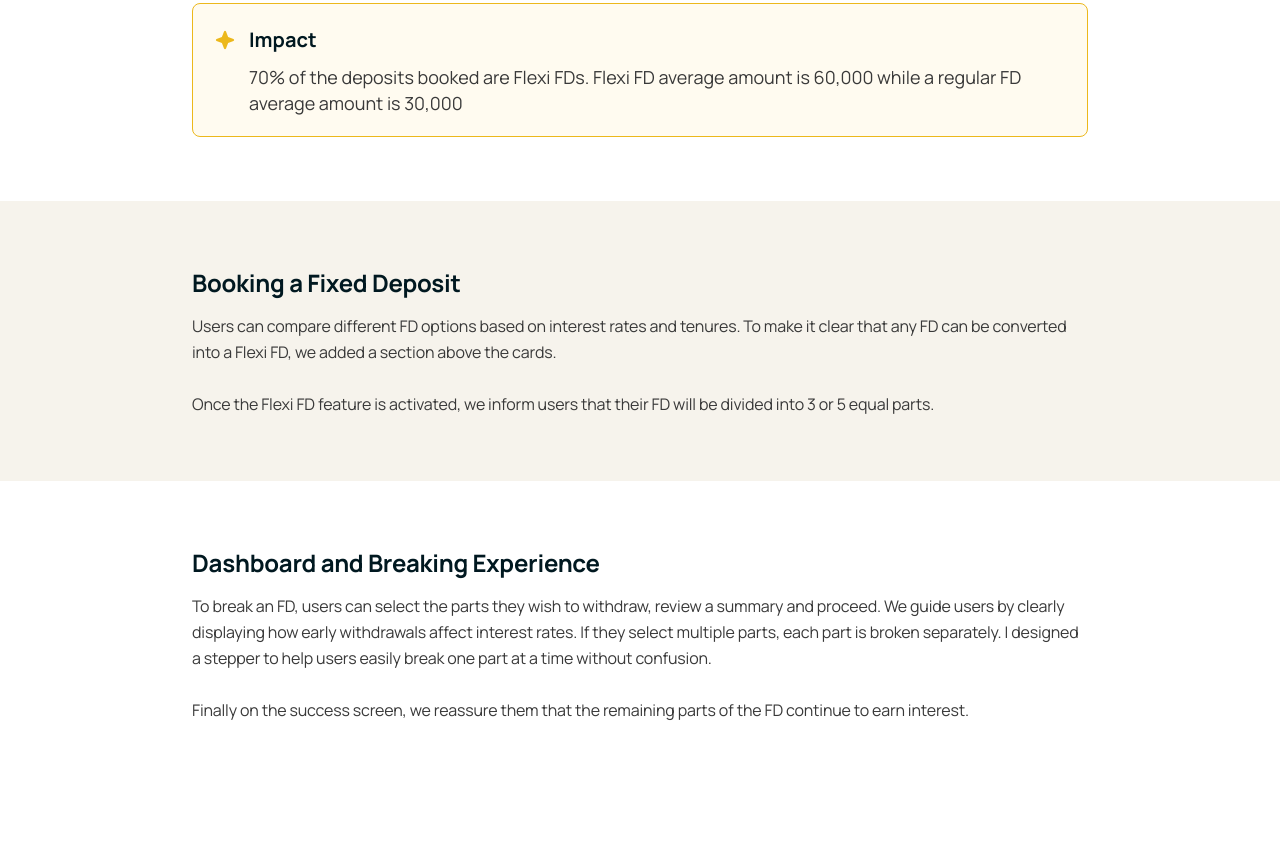
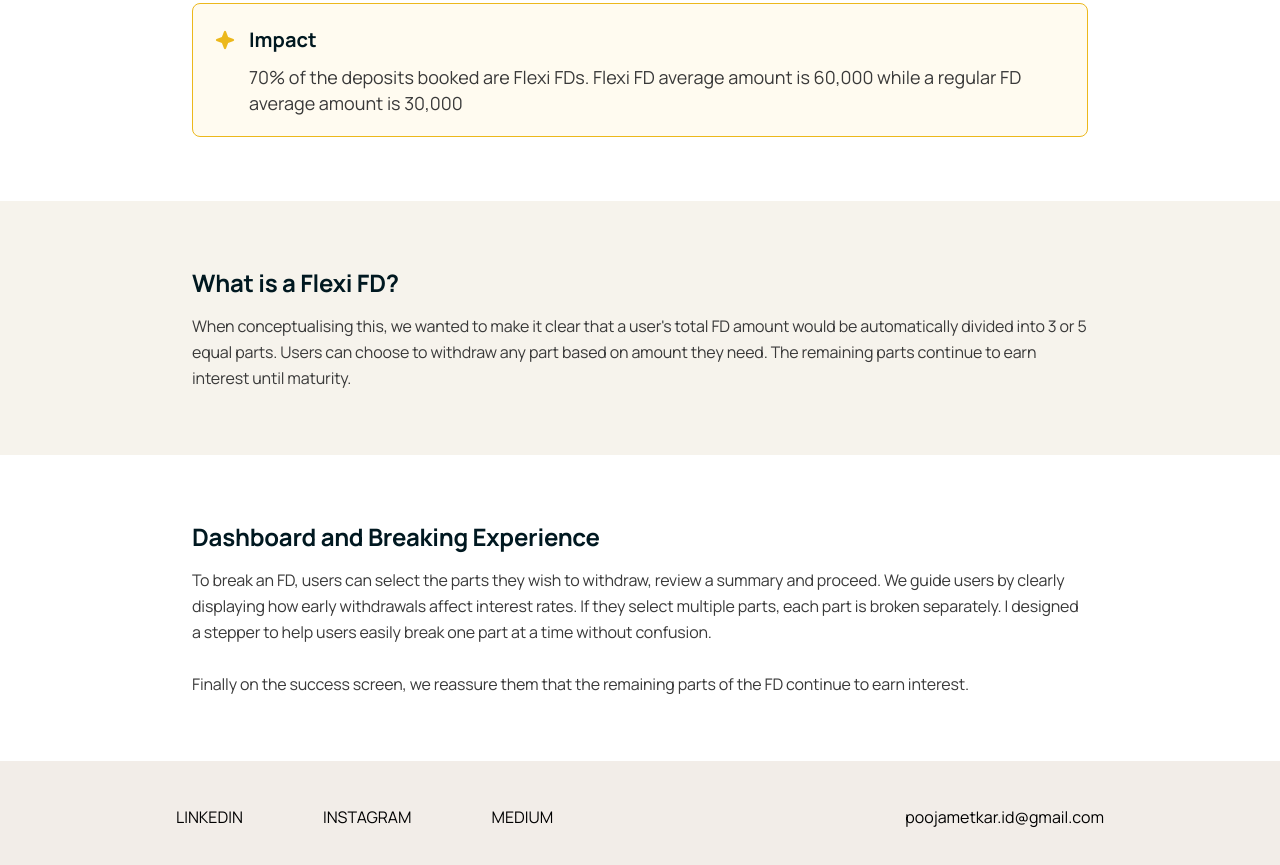
Before and after one commit to niftytyro/pooja-metkar.com, an Astro site: page /flexi-deposits in a window 1280 px wide. Shown: the part 716-1581 px from the top of the page. Before the commit the page ends 1503 px from the top, so only its background shows below. Built offline with nearby package versions, Linux system fonts and the light colour scheme; Astro itself is replaced by a stand-in of ours; a web font is replaced by a local one.

Commit message:
change color and use footer everywhere

```diff
--- a/src/layouts/BaseLayout.astro
+++ b/src/layouts/BaseLayout.astro
@@ -1,4 +1,6 @@
 ---
+import Footer from "../components/Footer.astro";
+
 interface Props {
   title: string;
 }
@@ -24,5 +26,7 @@ const { title } = Astro.props;
   </head>
   <body>
     <slot />
+
+    <Footer />
   </body>
 </html>
--- a/src/pages/flexi-deposits.astro
+++ b/src/pages/flexi-deposits.astro
@@ -41,16 +41,14 @@ import ContentSection from "../components/ContentSection.astro";
     />
   </main>
 
-  <div class="bg-almondMilk mt-16 py-16">
+  <div class="bg-almondMilk20 mt-16 py-16">
     <div class="max-w-desktop-content mx-auto space-y-16">
-      <ContentSection title="Booking a Fixed Deposit">
+      <ContentSection title="What is a Flexi FD?">
         <p class="section-content">
-          Users can compare different FD options based on interest rates and
-          tenures. To make it clear that any FD can be converted into a Flexi
-          FD, we added a section above the cards.
-          <br /><br />
-          Once the Flexi FD feature is activated, we inform users that their FD will
-          be divided into 3 or 5 equal parts.
+          When conceptualising this, we wanted to make it clear that a user's
+          total FD amount would be automatically divided into 3 or 5 equal
+          parts. Users can choose to withdraw any part based on amount they
+          need. The remaining parts continue to earn interest until maturity.
         </p>
       </ContentSection>
     </div>
--- a/src/pages/loans-research.astro
+++ b/src/pages/loans-research.astro
@@ -66,7 +66,7 @@ const keyInsights = [
     </ContentSection>
   </main>
 
-  <div class="bg-almondMilk mt-16">
+  <div class="bg-almondMilk20 mt-16">
     <div class="max-w-desktop-content mx-auto space-y-16 py-16">
       <ContentSection title="Understanding User Mindsets & Preferences">
         <div class="space-y-6">
--- a/tailwind.config.mjs
+++ b/tailwind.config.mjs
@@ -18,8 +18,9 @@ export default {
       gray100: "#F0EFEC",
       looksRed: "#E06513",
       looksRed60: "#F4CCCC",
-      almondMilk: "#F6F3EC",
-      almondMilk20: "#FBFAF8",
+      almondMilk: "#F2EDE8",
+      almondMilk20: "#F6F3EC",
+      almondMilk40: "#FBFAF8",
       notPink: "#EFECFD",
     },
     extend: {
```
